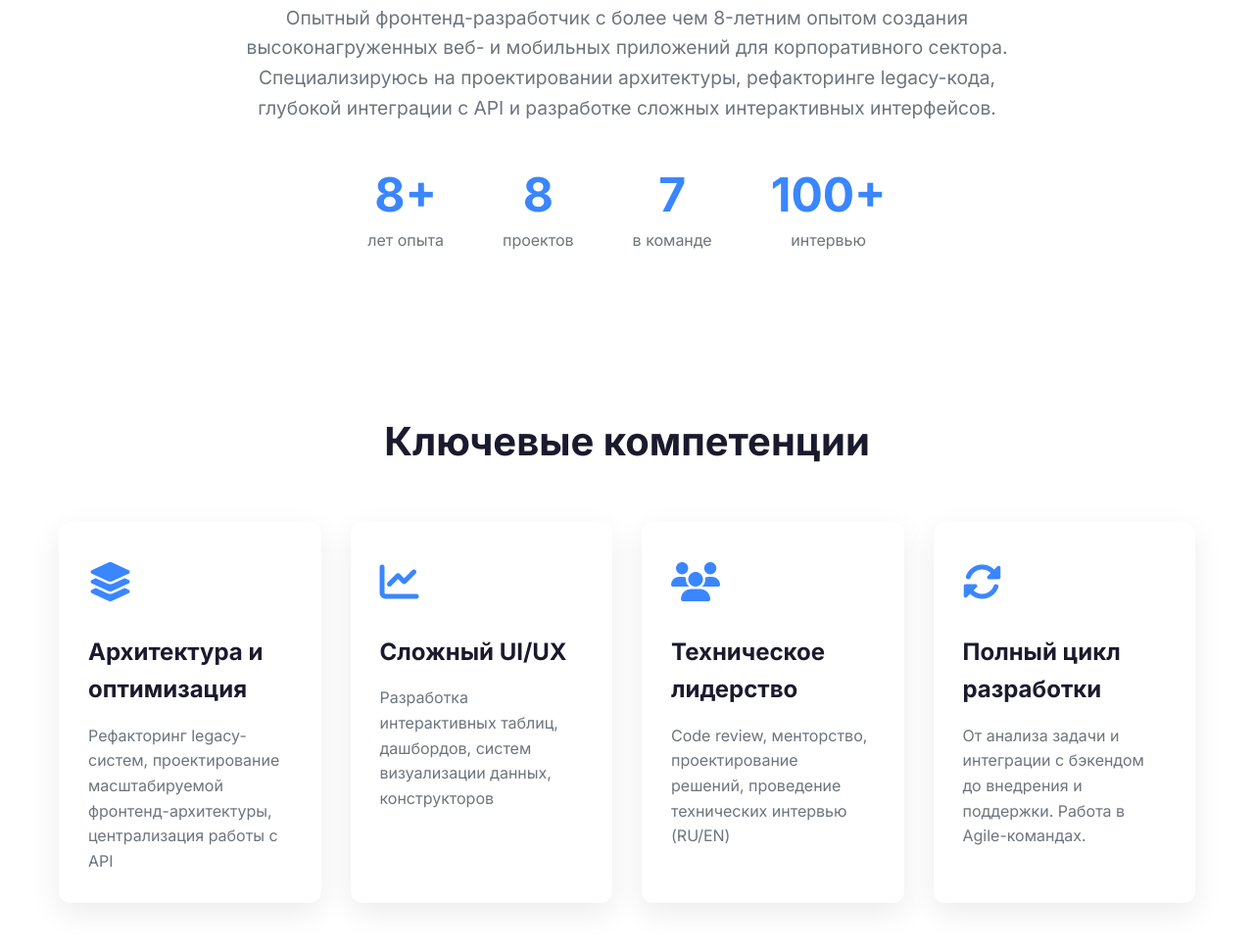
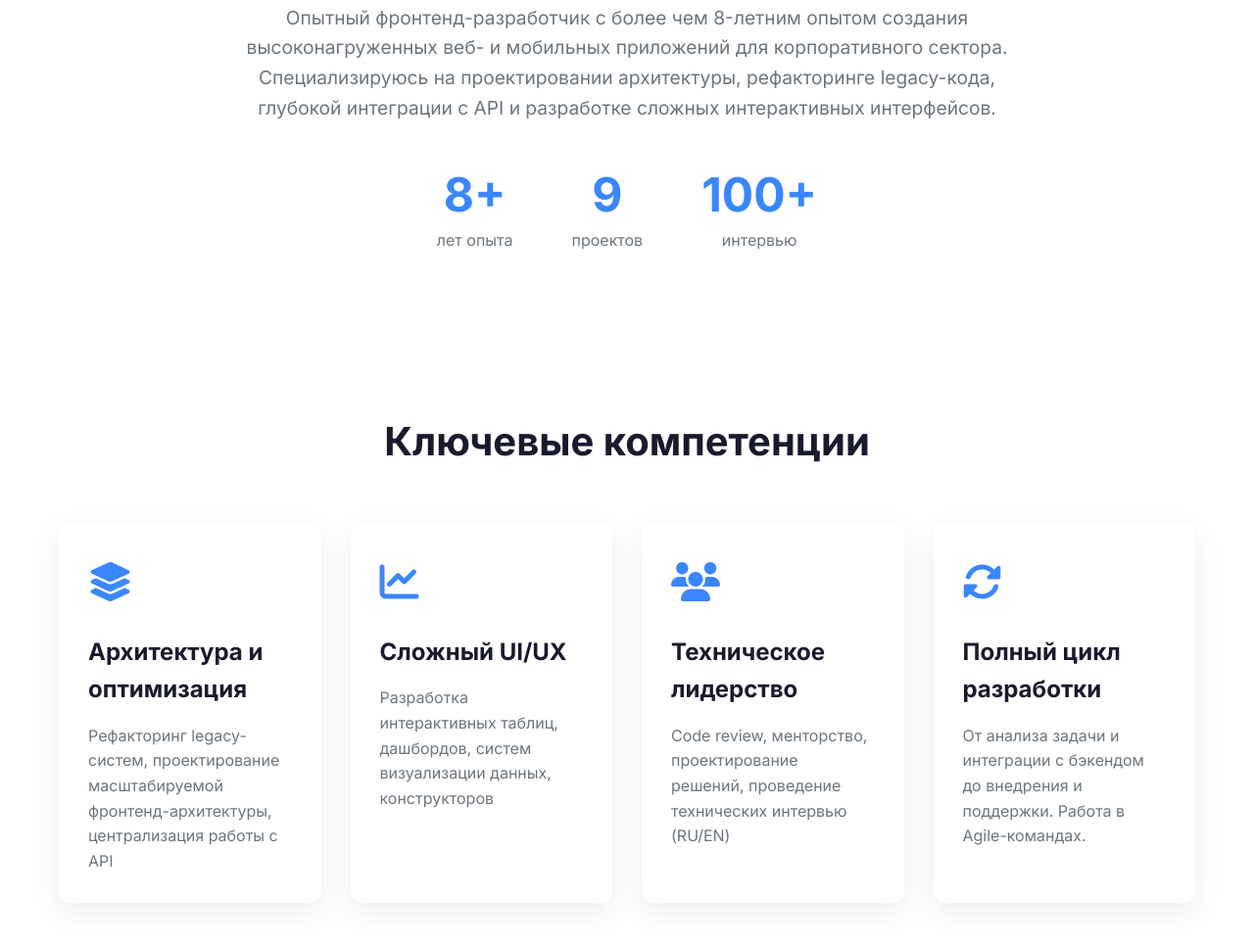
Before and after one commit to MaksimPopov64/portfolio, a plain HTML site: page index.html in a window 1280 px wide. Shown: the part 762-1727 px from the top of the page at 98% size. Drawn offline with nearby package versions, Linux system fonts and the light colour scheme.

Commit message:
fix number of project

```diff
--- a/index.html
+++ b/index.html
@@ -64,12 +64,8 @@
                         <div class="stat-label">лет опыта</div>
                     </div>
                     <div class="stat">
-                        <div class="stat-number">8</div>
+                        <div class="stat-number">9</div>
                         <div class="stat-label">проектов</div>
-                    </div>
-                    <div class="stat">
-                        <div class="stat-number">7</div>
-                        <div class="stat-label">в команде</div>
                     </div>
                     <div class="stat">
                         <div class="stat-number">100+</div>
```
